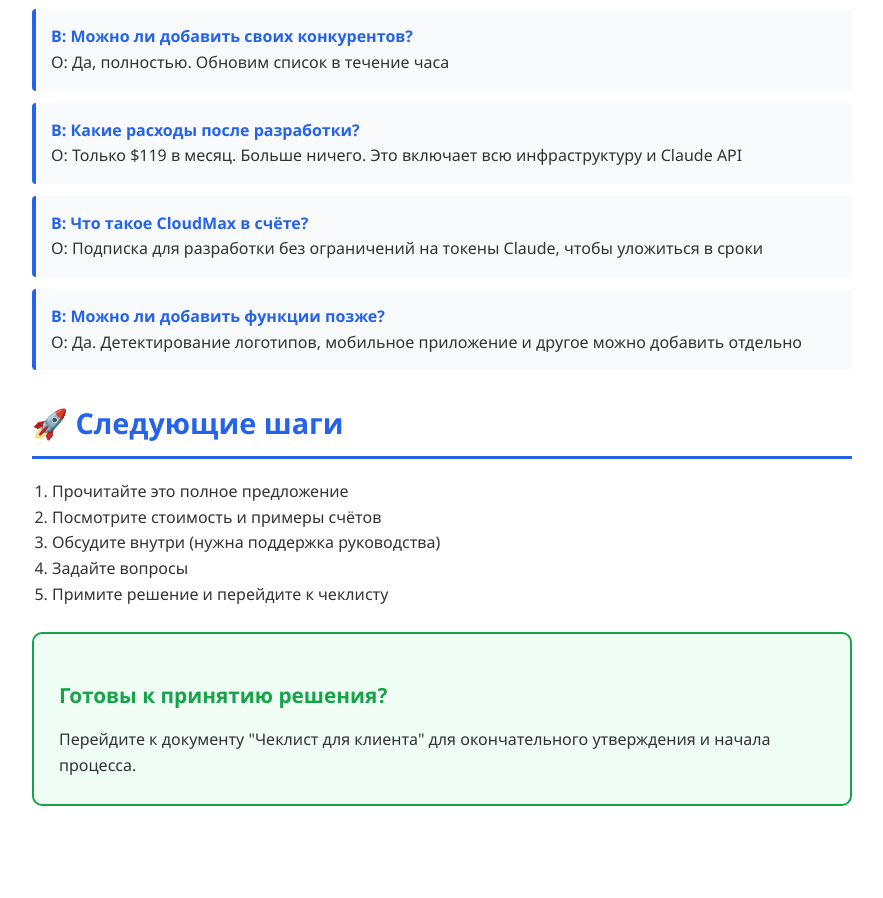
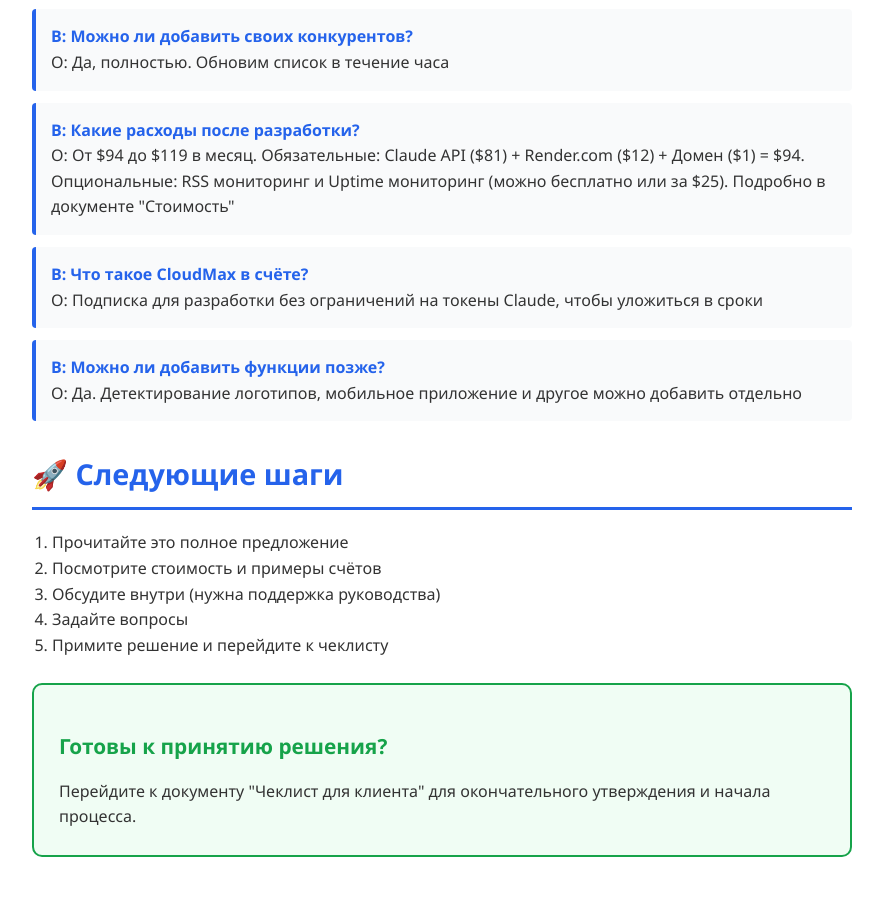
Before and after one commit to OlegMikhaylov0001/competitor-tracker-proposal, a plain HTML site: page PROPOSAL.html in a window 1280 px wide. Shown: the part 8261-9159 px from the top of the page, without its empty margins (198-1081 px from the left). Drawn offline with Linux system fonts and the light colour scheme.

Commit message:
Update FAQ to clarify mandatory vs optional monthly costs
Changed from 'Only $119/month' to transparent breakdown:
- Mandatory: $94/month (Claude API $81 + Render.com $12 + Domain $1)
- Optional: $0-$25/month (RSS and Uptime monitoring)
- Range: $94-$119/month

This helps clients understand what's required vs what's flexible.

```diff
--- a/PROPOSAL.html
+++ b/PROPOSAL.html
@@ -405,7 +405,7 @@
                 </div>
                 <div class="faq-item">
                     <strong>В: Какие расходы после разработки?</strong><br>
-                    О: Только $119 в месяц. Больше ничего. Это включает всю инфраструктуру и Claude API
+                    О: От $94 до $119 в месяц. Обязательные: Claude API ($81) + Render.com ($12) + Домен ($1) = $94. Опциональные: RSS мониторинг и Uptime мониторинг (можно бесплатно или за $25). Подробно в документе "Стоимость"
                 </div>
                 <div class="faq-item">
                     <strong>В: Что такое CloudMax в счёте?</strong><br>
```
